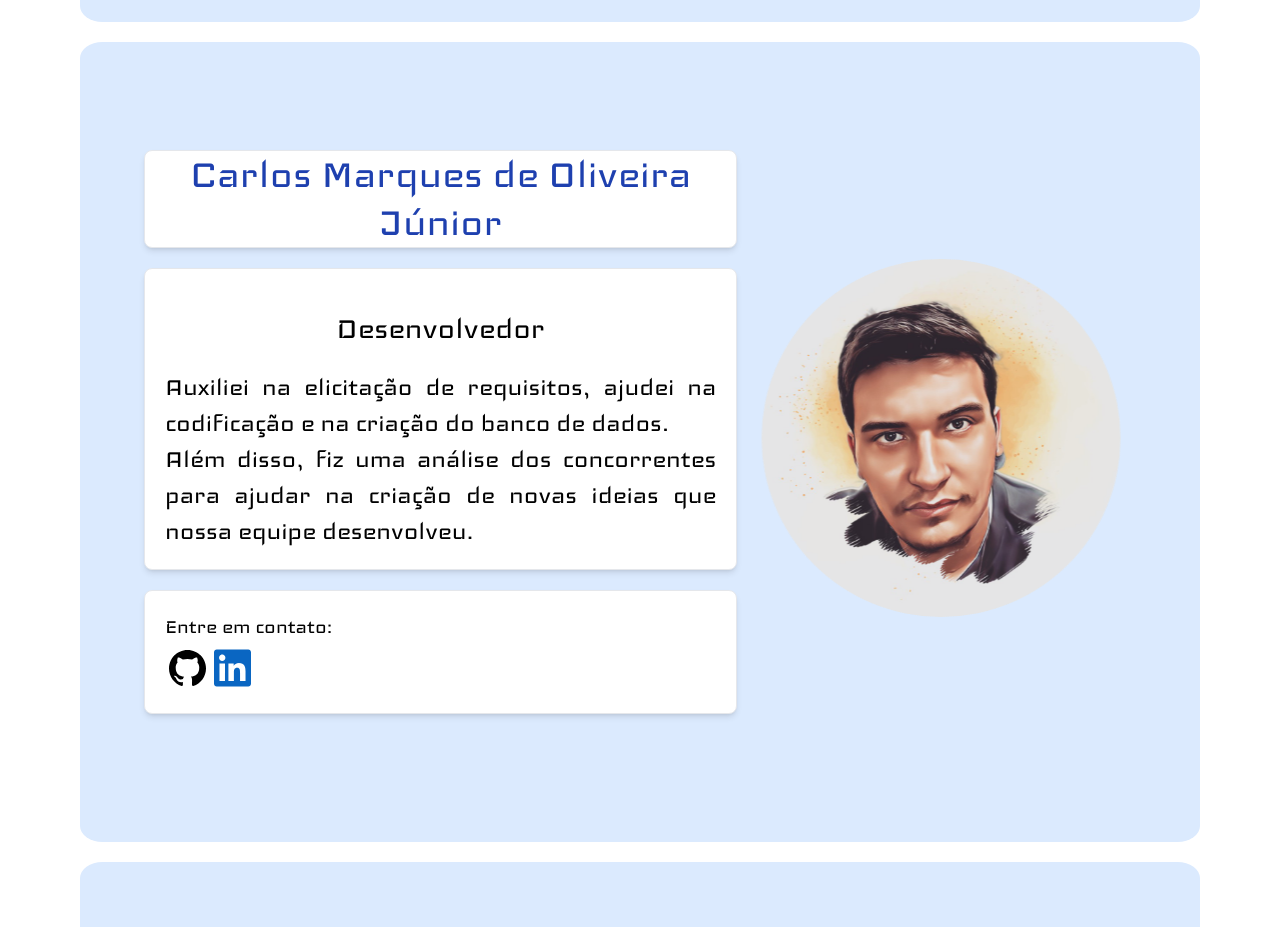
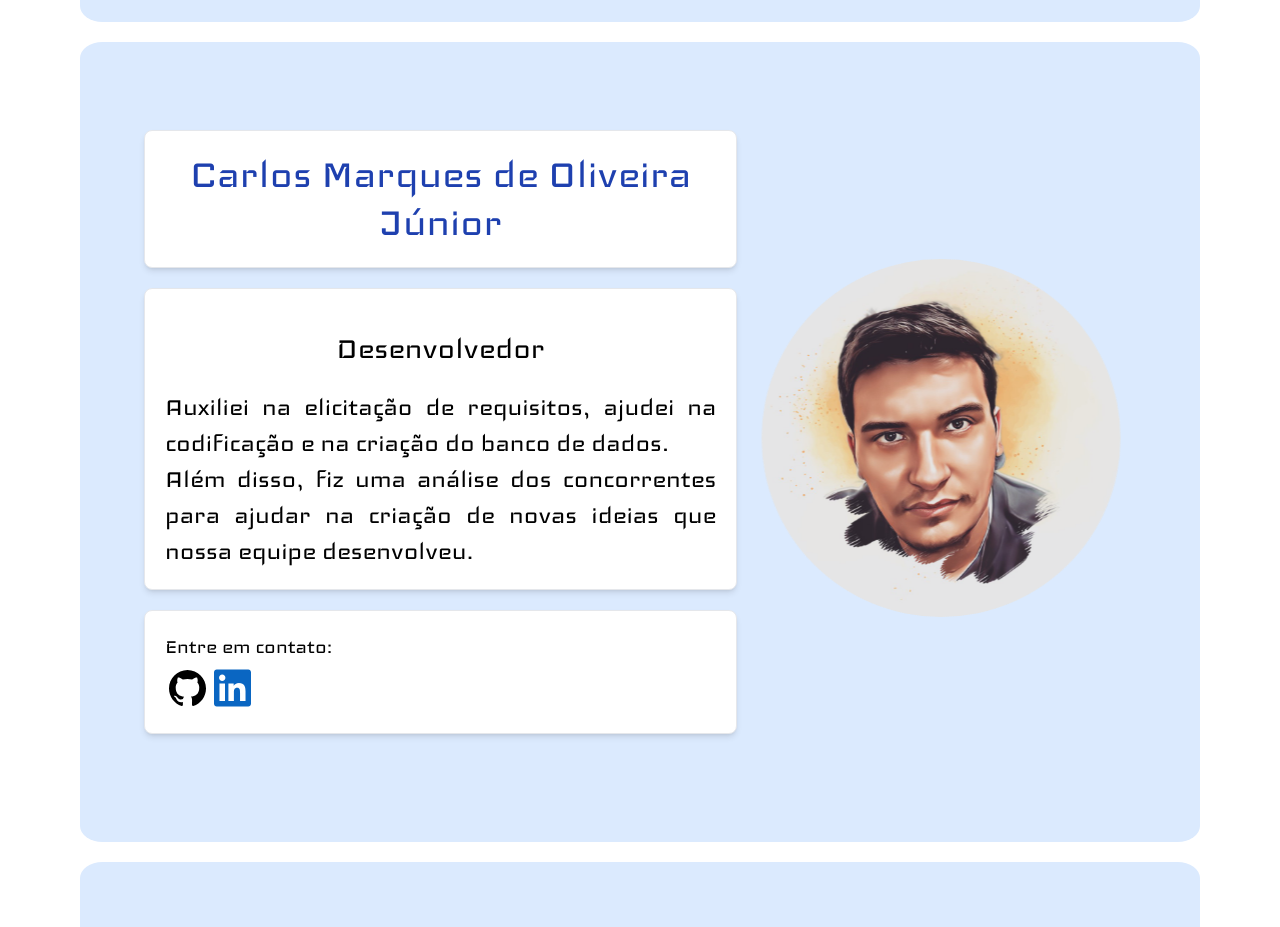
Before and after one commit to paixaoariellll/e-commerce-next-js-fullstack, a Next.js app: page /about in a window 1280 px wide. Shown: the part 2440-3367 px from the top of the page. Built offline with nearby package versions, Linux system fonts and the light colour scheme; no server answers; what @badrap/bar-of-progress would draw is missing.

Commit message:
Apresentação 7

```diff
--- a/pages/about.js
+++ b/pages/about.js
@@ -188,7 +188,7 @@ function AboutScreen() {
           <TrackVisibility className="h-fit flex w-full">
             {({ isVisible }) =>
               <div className={isVisible ? "animate__animated animate__fadeInRight animate__delay-1s" : "animate__animated animate__fadeOutUp animate__delay-0.5s"}>
-                <h1 className="text-5xl card text-blue-800 text-center"> Carlos Marques de Oliveira Júnior</h1>
+                <h1 className="text-5xl card text-blue-800 p-5 text-center"> Carlos Marques de Oliveira Júnior</h1>
                 <div className="pt-10 text-3xl card p-5">
                   <p className="text-center pb-5 text-4xl">
                     Desenvolvedor
```
